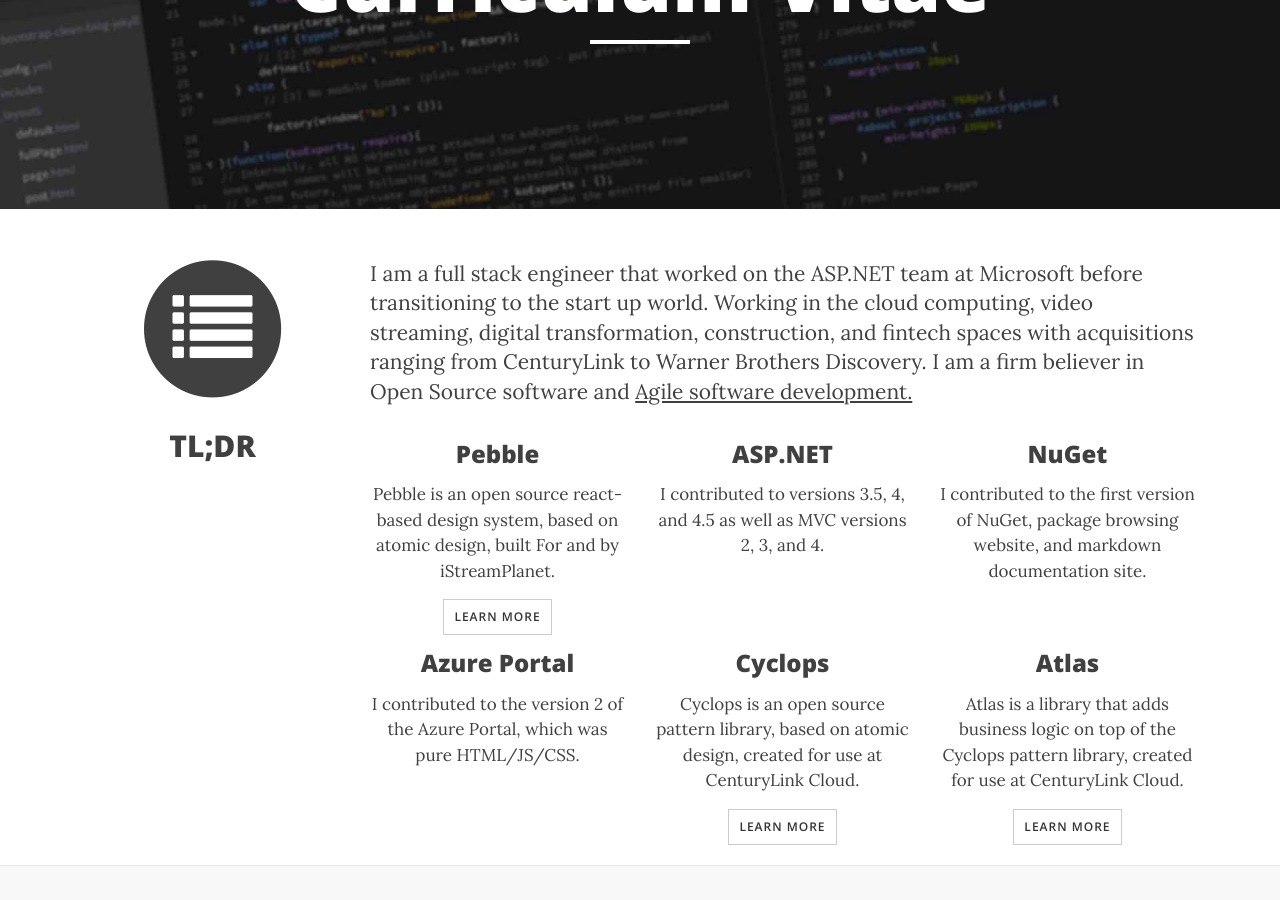
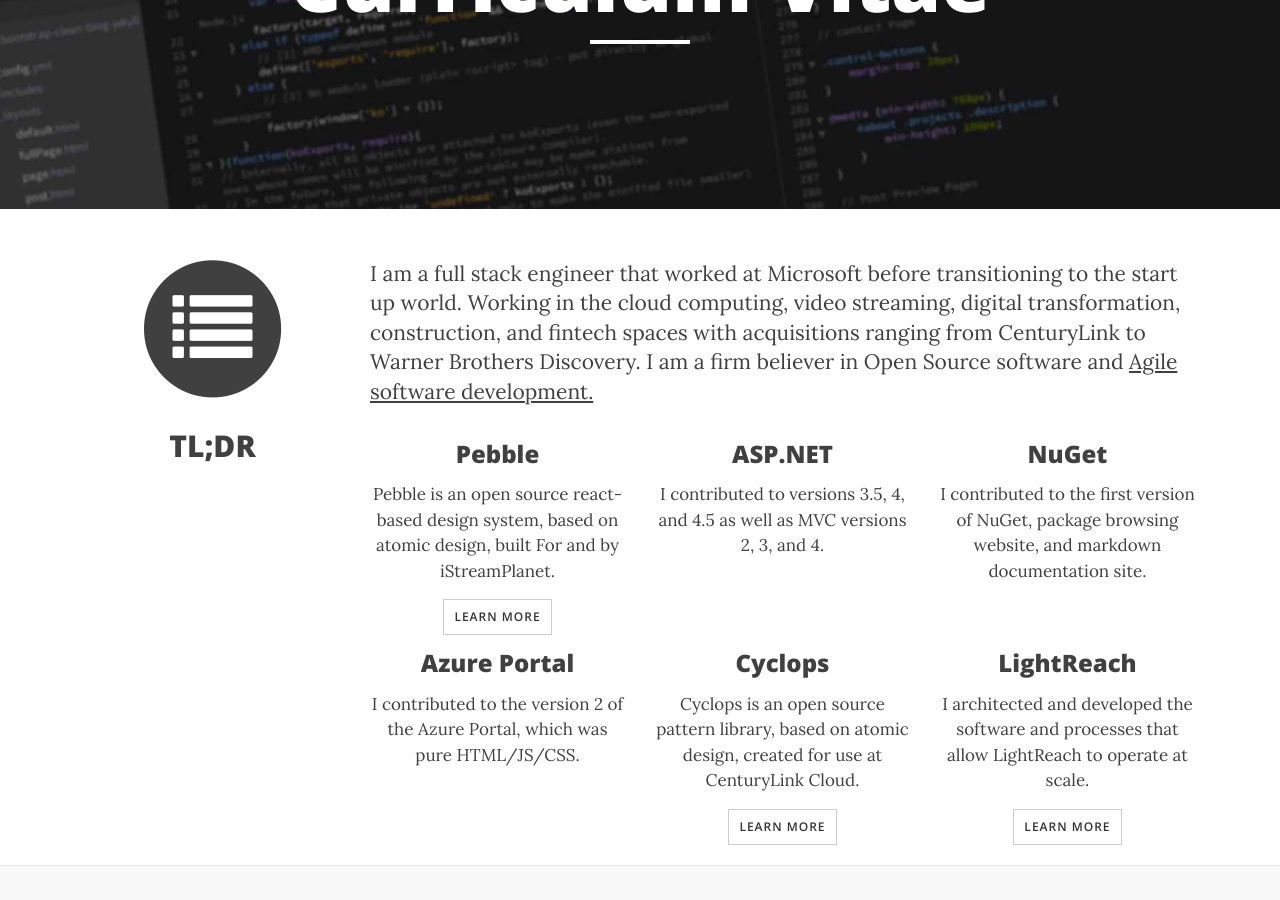
Before and after one commit to osbornm/osbornm.github.io, a Jekyll site: the page built from cv.html, in a window 1280 px wide and 900 px high, scrolled down 213 px. Built offline with Jekyll 4.4.1, drawn with Linux system fonts in a browser that asks for light colours; nearby versions of some CDN libraries.

Commit message:
feat: cv lightrach

```diff
--- a/cv.html
+++ b/cv.html
@@ -15,7 +15,7 @@
     </div>
     <div class="col-md-9">
         <p class="lead">
-            I am a full stack engineer that worked on the ASP.NET team at Microsoft before transitioning to the start up world. Working in the cloud computing, video streaming, digital transformation, construction, and fintech spaces with acquisitions ranging from CenturyLink to Warner Brothers Discovery. I am a firm believer in Open Source software and <a href="http://agilemanifesto.org/">Agile software development.</a>
+            I am a full stack engineer that worked at Microsoft before transitioning to the start up world. Working in the cloud computing, video streaming, digital transformation, construction, and fintech spaces with acquisitions ranging from CenturyLink to Warner Brothers Discovery. I am a firm believer in Open Source software and <a href="http://agilemanifesto.org/">Agile software development.</a>
         </p>
         <div class="row projects">
             <div class="col-sm-4  text-center">
@@ -29,7 +29,7 @@
             </div>
             <div class="col-sm-4  text-center">
                 <h3>NuGet</h3>
-                <p class="small description">I contributed to the first version of NuGet, package browsing website, and markdown documentation site.  </p>
+                <p class="small description">I contributed to the first version of NuGet, package browsing website, and markdown documentation site.</p>
             </div>
         </div>
         <div class="row projects">
@@ -39,13 +39,13 @@
           </div>
           <div class="col-sm-4  text-center">
               <h3>Cyclops</h3>
-              <p class="small description">Cyclops is an open source pattern library, based on atomic design, created for use at CenturyLink Cloud. </p>
+              <p class="small description">Cyclops is an open source pattern library, based on atomic design, created for use at CenturyLink Cloud.</p>
               <a href="https://assets.ctl.io/cyclops" class="btn btn-default btn-xs">Learn More</a>
           </div>
           <div class="col-sm-4 text-center">
-              <h3>Atlas</h3>
-              <p class="small description">Atlas is a library that adds business logic on top of the Cyclops pattern library, created for use at CenturyLink Cloud. </p>
-              <a href="https://assets.ctl.io/atlas" class="btn btn-default btn-xs">Learn More</a>
+              <h3>LightReach</h3>
+              <p class="small description">I architected and developed the software and processes that allow LightReach to operate at scale.</p>
+              <a href="https://golightreach.com" class="btn btn-default btn-xs">Learn More</a>
           </div>
         </div>
     </div>
```
